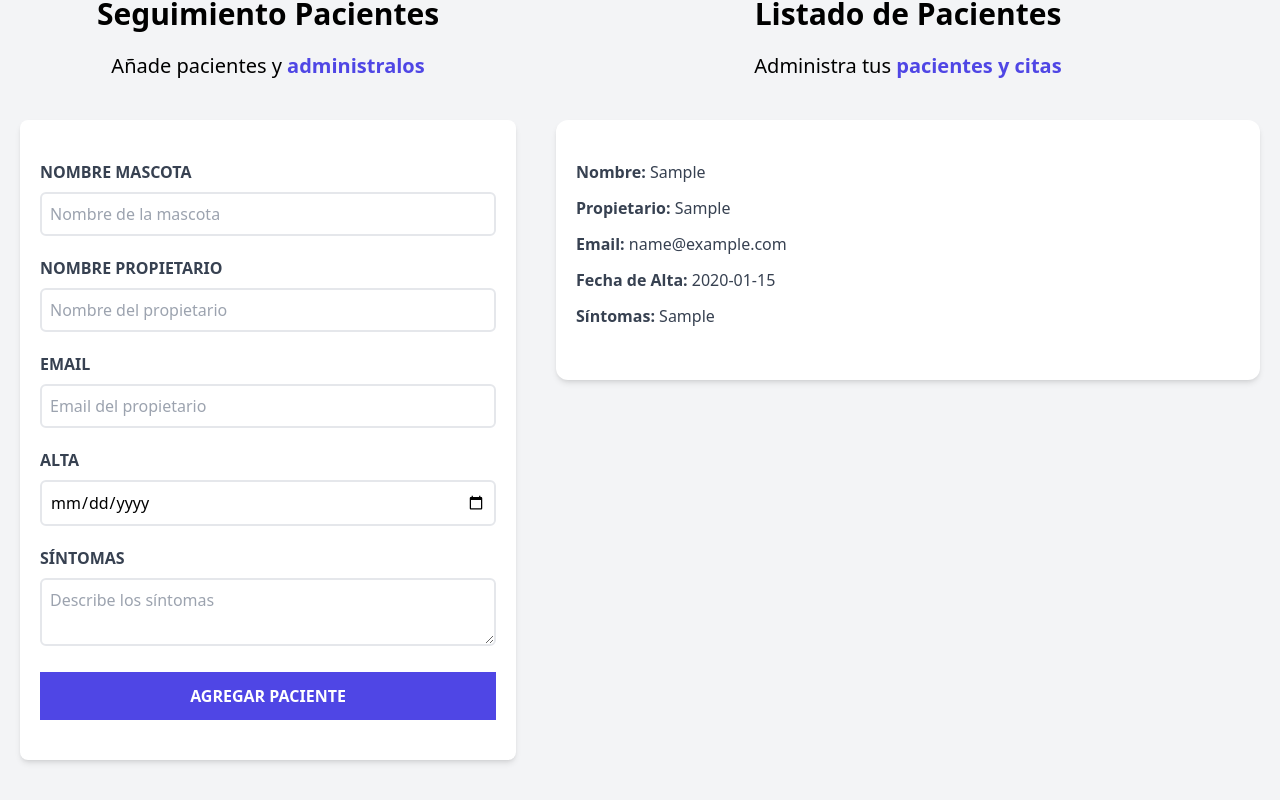
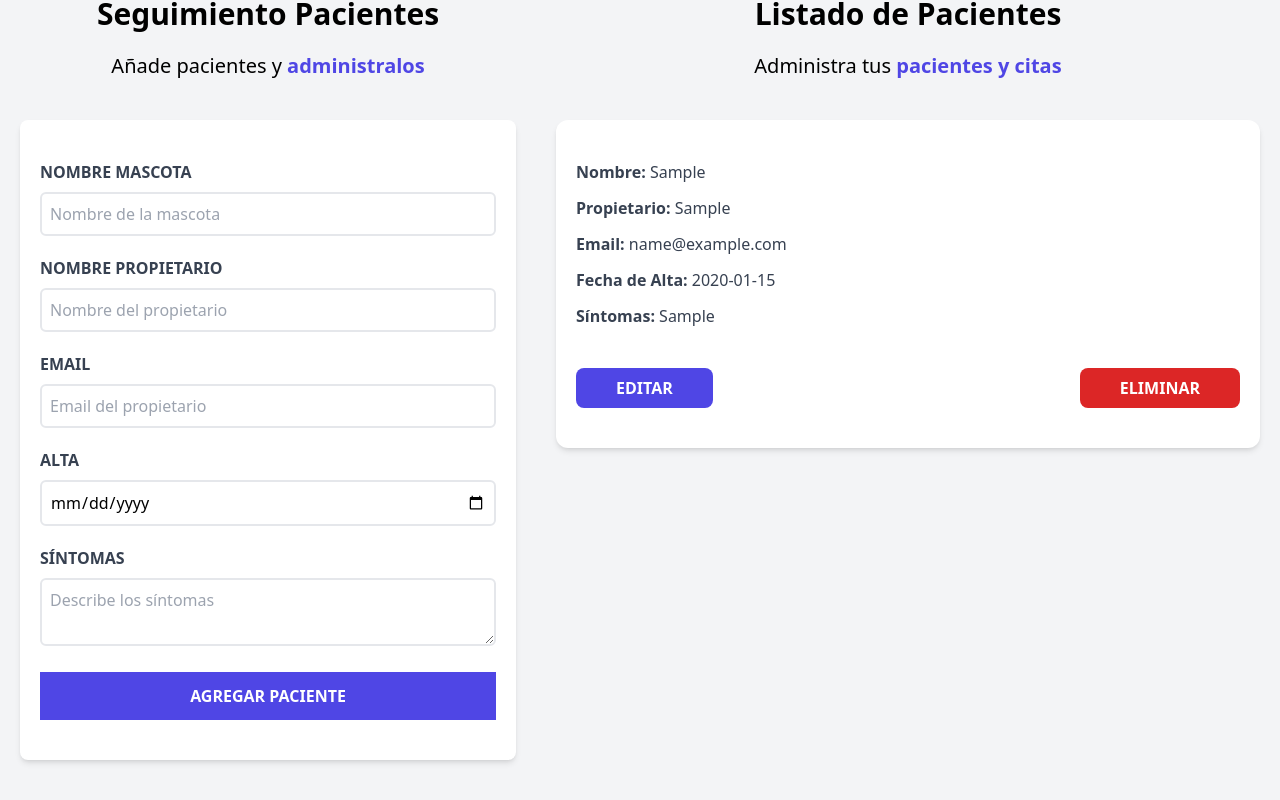
Before and after one commit to cesantaniello/admin-pacientes, a React (Vite) app: page / in a window 1280 px wide. Both pictures are taken after typing "Sample", "Sample", "name@example.com", "2020-01-15", "Sample" into the empty fields and a click on the input "Agregar paciente". Shown: the part 180-980 px from the top of the page. Built offline with nearby package versions, Linux system fonts and the light colour scheme.

Commit message:
Make Editar and Eliminar buttons

```diff
--- a/src/components/Paciente.jsx
+++ b/src/components/Paciente.jsx
@@ -24,6 +24,14 @@
       Síntomas: {''}
       <span className="font-normal">{sintomas}</span>
     </p>
+    <div className="flex justify-between mt-10">
+      <button className="py-2 px-10 bg-indigo-600 hover:bg-indigo-700 text-white font-bold uppercase rounded-lg" type="button">
+          Editar
+      </button>
+      <button className="py-2 px-10 bg-red-600 hover:bg-red-700 text-white font-bold uppercase rounded-lg" type="button">
+          Eliminar
+      </button>
+    </div>
   </div>
   )
 }
```
